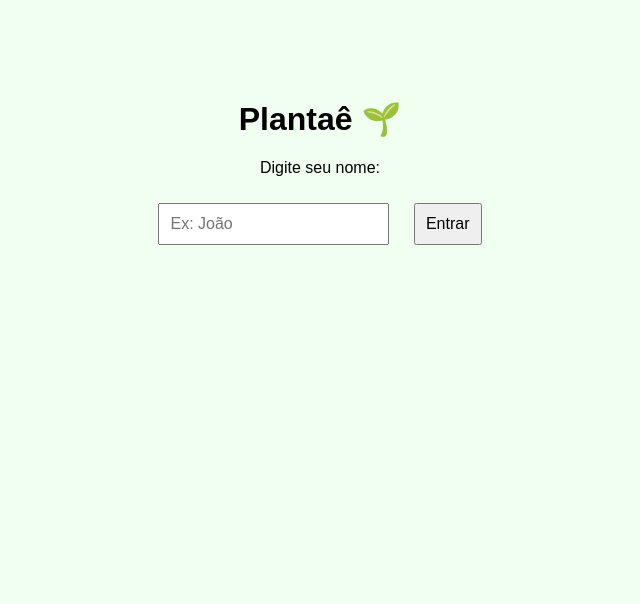
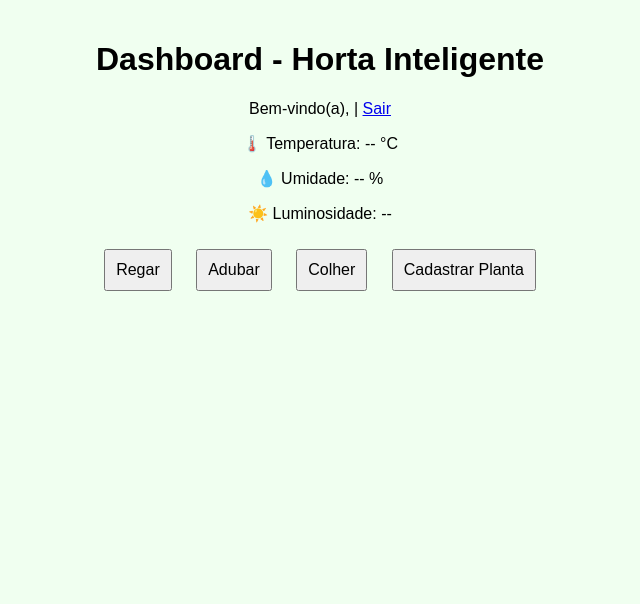
Before and after one commit to WanDias06/plantae-prototipo, a plain HTML site: page index.html in a window 1280 px wide. Shown: the whole page, without its empty margins (320-960 px from the left). Drawn offline with nearby package versions, Linux system fonts and the light colour scheme; files that its build step writes are made by us from their sources.

Commit message:
Update index.html

```diff
--- a/index.html
+++ b/index.html
@@ -2,26 +2,32 @@
 <html lang="pt-br">
 <head>
   <meta charset="UTF-8">
-  <title>Login - Plantaê</title>
+  <title>Dashboard - Plantaê</title>
   <link rel="stylesheet" href="assets/css/style.css">
 </head>
 <body>
-  <div class="container">
-    <h1>Plantaê 🌱</h1>
-    <p>Digite seu nome:</p>
-    <input type="text" id="nome" placeholder="Ex: João">
-    <button onclick="entrar()">Entrar</button>
+  <h1>Dashboard - Horta Inteligente</h1>
+  <p>Bem-vindo(a), <span id="usuario"></span> | <a href="index.html">Sair</a></p>
+
+  <div class="sensores">
+    <p>🌡️ Temperatura: <span id="temp">--</span> °C</p>
+    <p>💧 Umidade: <span id="umid">--</span> %</p>
+    <p>☀️ Luminosidade: <span id="luz">--</span></p>
+    <p id="alerta"></p>
   </div>
-  <script>
-    function entrar() {
-      const nome = document.getElementById("nome").value.trim();
-      if (nome) {
-        localStorage.setItem("usuario", nome);
-        window.location.href = "dashboard.html";
-      } else {
-        alert("Digite seu nome.");
-      }
-    }
-  </script>
+
+  <div>
+    <button onclick="registrarAcao('Regar')">Regar</button>
+    <button onclick="registrarAcao('Adubar')">Adubar</button>
+    <button onclick="registrarAcao('Colher')">Colher</button>
+    <a href="cadastro.html"><button>Cadastrar Planta</button></a>
+  </div>
+
+  <canvas id="grafico" width="600" height="300"></canvas>
+  <ul id="historico"></ul>
+
+  <script src="https://cdn.jsdelivr.net/npm/chart.js"></script>
+  <script src="firebase-config.js"></script>
+  <script src="assets/js/main.js"></script>
 </body>
 </html>
```
